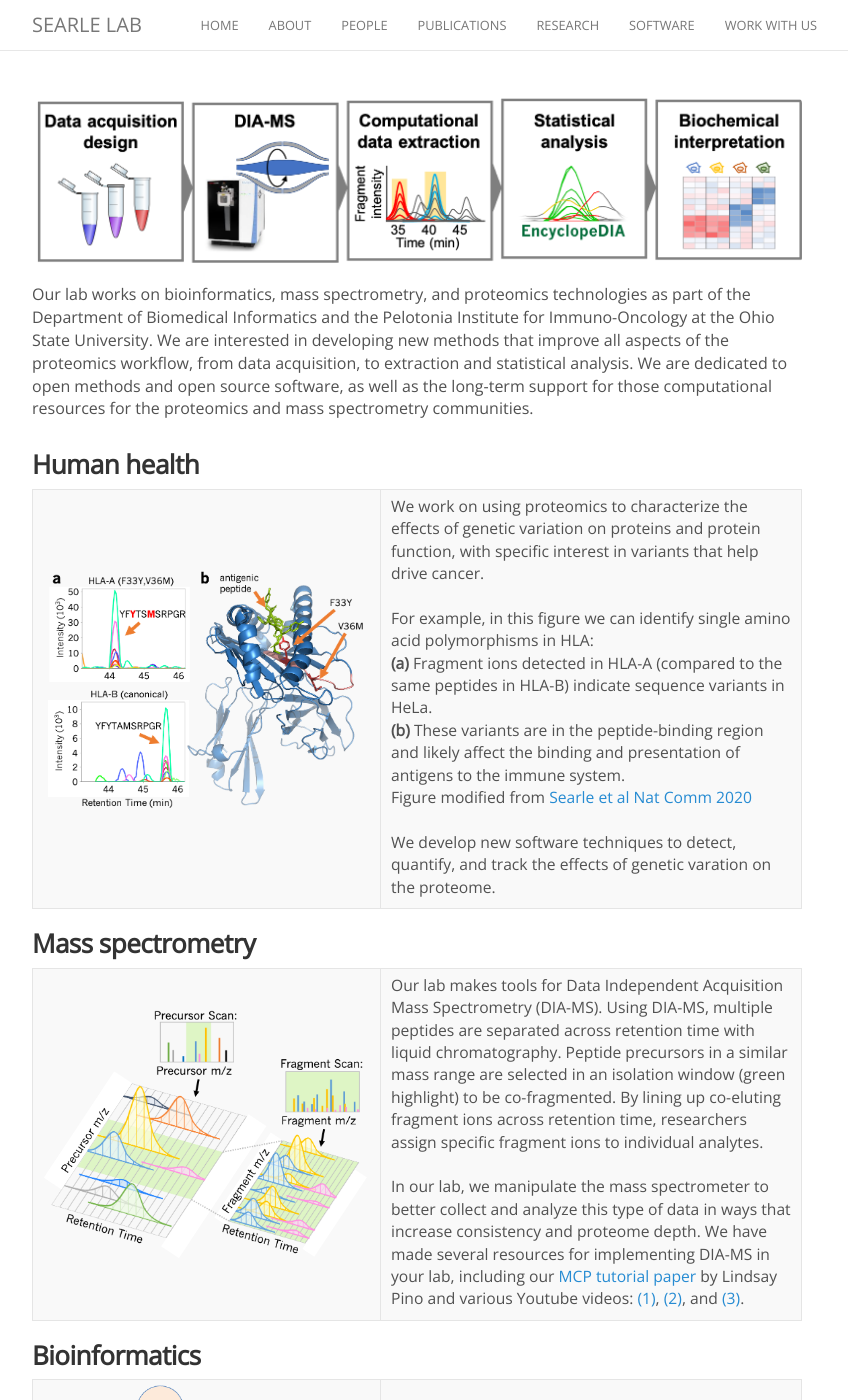
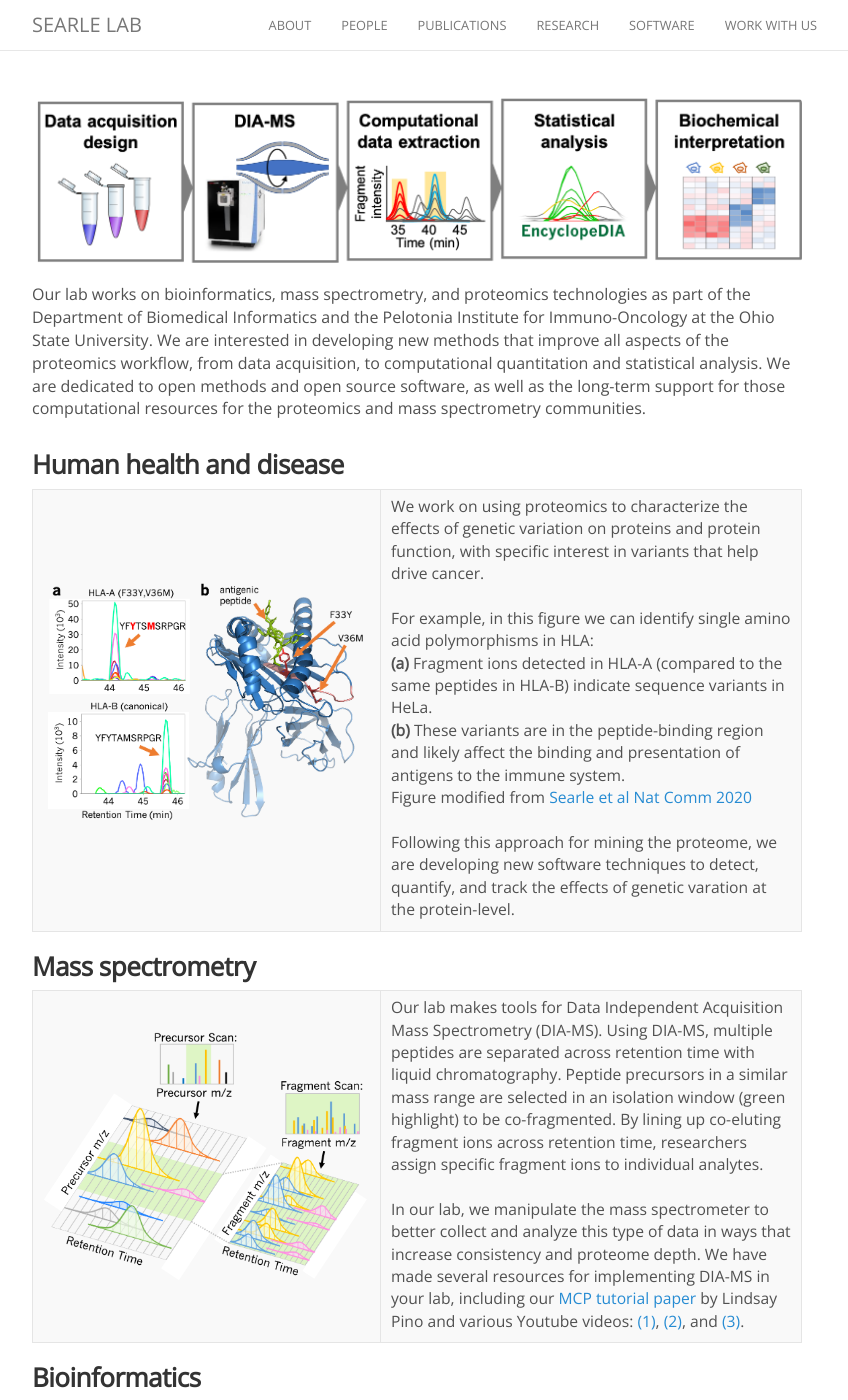
Before and after one commit to searlelab/searlelab.github.io, a Jekyll site: the page built from research.md, in a window 1280 px wide and 1400 px high. Shown: the whole window, without its empty margins (223-1071 px from the left). Built offline with Jekyll 4.4.1, drawn with Linux system fonts in a browser that asks for light colours; nearby versions of some CDN libraries; comment, search, counter and statistics services are not loaded.

Commit message:
minor edits

```diff
--- a/_config.yml
+++ b/_config.yml
@@ -22,8 +22,8 @@ highlighter:        rouge
 
 # Navigation
 nav:
-  - name:           "home"
-    href:           "/"
+#  - name:           "home"
+#    href:           "/"
   - name:           "about"
     href:           "/about"
   - name:           "people"
--- a/research.md
+++ b/research.md
@@ -3,12 +3,12 @@ title: Research
 permalink: /research/
 ---
 <img src="{{site.baseurl}}/images/research/research_structure.png" data-action="zoom">
-Our lab works on bioinformatics, mass spectrometry, and proteomics technologies as part of the Department of Biomedical Informatics and the Pelotonia Institute for Immuno-Oncology at the Ohio State University. We are interested in developing new methods that improve all aspects of the proteomics workflow, from data acquisition, to extraction and statistical analysis. We are dedicated to open methods and open source software, as well as the long-term support for those computational resources for the proteomics and mass spectrometry communities.
+Our lab works on bioinformatics, mass spectrometry, and proteomics technologies as part of the Department of Biomedical Informatics and the Pelotonia Institute for Immuno-Oncology at the Ohio State University. We are interested in developing new methods that improve all aspects of the proteomics workflow, from data acquisition, to computational quantitation and statistical analysis. We are dedicated to open methods and open source software, as well as the long-term support for those computational resources for the proteomics and mass spectrometry communities.
 
-### Human health
+### Human health and disease
 
 |-----|-----|
-|<img width="500" src="{{site.baseurl}}/images/research/hla_variants.png" data-action="zoom">|<label style="font-weight: 300 !important; width: 400px;">We work on using proteomics to characterize the effects of genetic variation on proteins and protein function, with specific interest in variants that help drive cancer.<br><br>For example, in this figure we can identify single amino acid polymorphisms in HLA:<br><b>(a)</b> Fragment ions detected in HLA-A (compared to the same peptides in HLA-B) indicate sequence variants in HeLa. <br><b>(b)</b> These variants are in the peptide-binding region and likely affect the binding and presentation of antigens to the immune system. <br>Figure modified from [Searle et al Nat Comm 2020](https://www.nature.com/articles/s41467-020-15346-1)<br><br>We develop new software techniques to detect, quantify, and track the effects of genetic varation on the proteome.</label>|
+|<img width="500" src="{{site.baseurl}}/images/research/hla_variants.png" data-action="zoom">|<label style="font-weight: 300 !important; width: 400px;">We work on using proteomics to characterize the effects of genetic variation on proteins and protein function, with specific interest in variants that help drive cancer.<br><br>For example, in this figure we can identify single amino acid polymorphisms in HLA:<br><b>(a)</b> Fragment ions detected in HLA-A (compared to the same peptides in HLA-B) indicate sequence variants in HeLa. <br><b>(b)</b> These variants are in the peptide-binding region and likely affect the binding and presentation of antigens to the immune system. <br>Figure modified from [Searle et al Nat Comm 2020](https://www.nature.com/articles/s41467-020-15346-1)<br><br>Following this approach for mining the proteome, we are developing new software techniques to detect, quantify, and track the effects of genetic varation at the protein-level.</label>|
 
 ### Mass spectrometry
 
```
